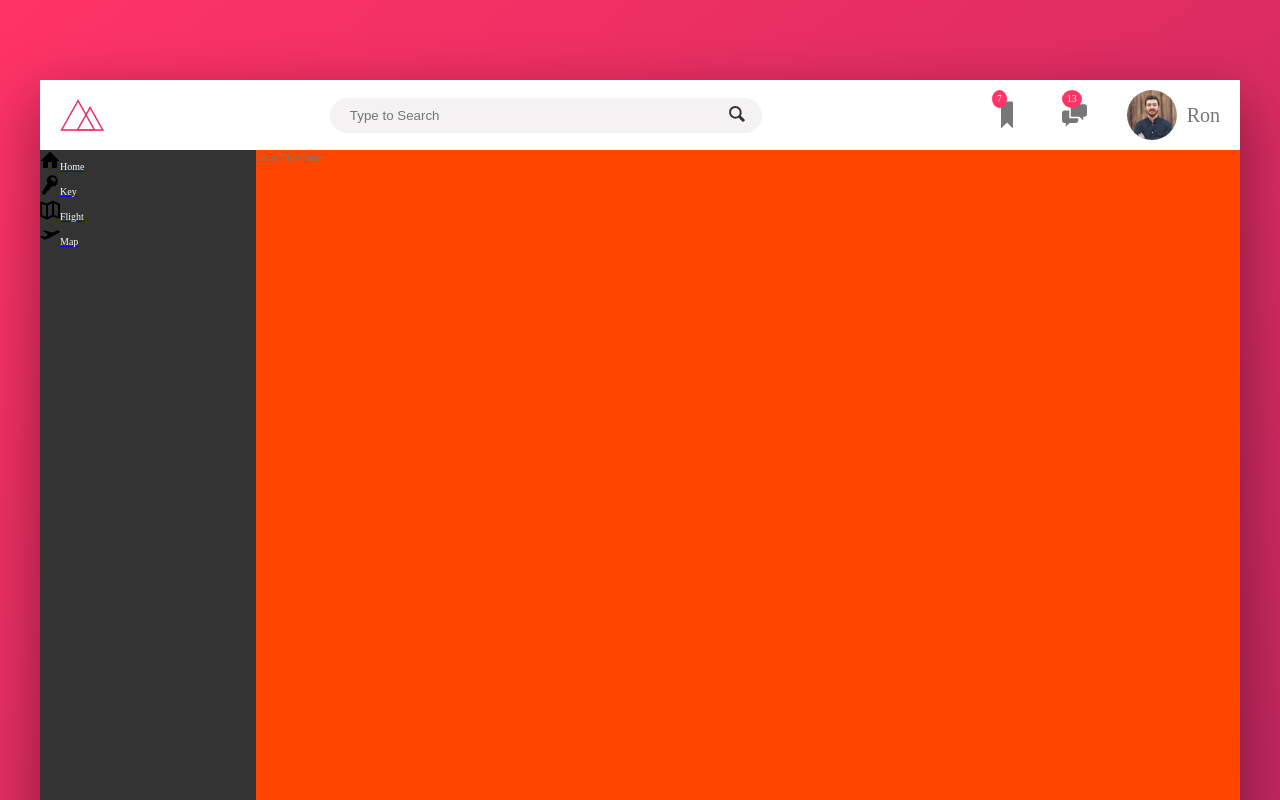
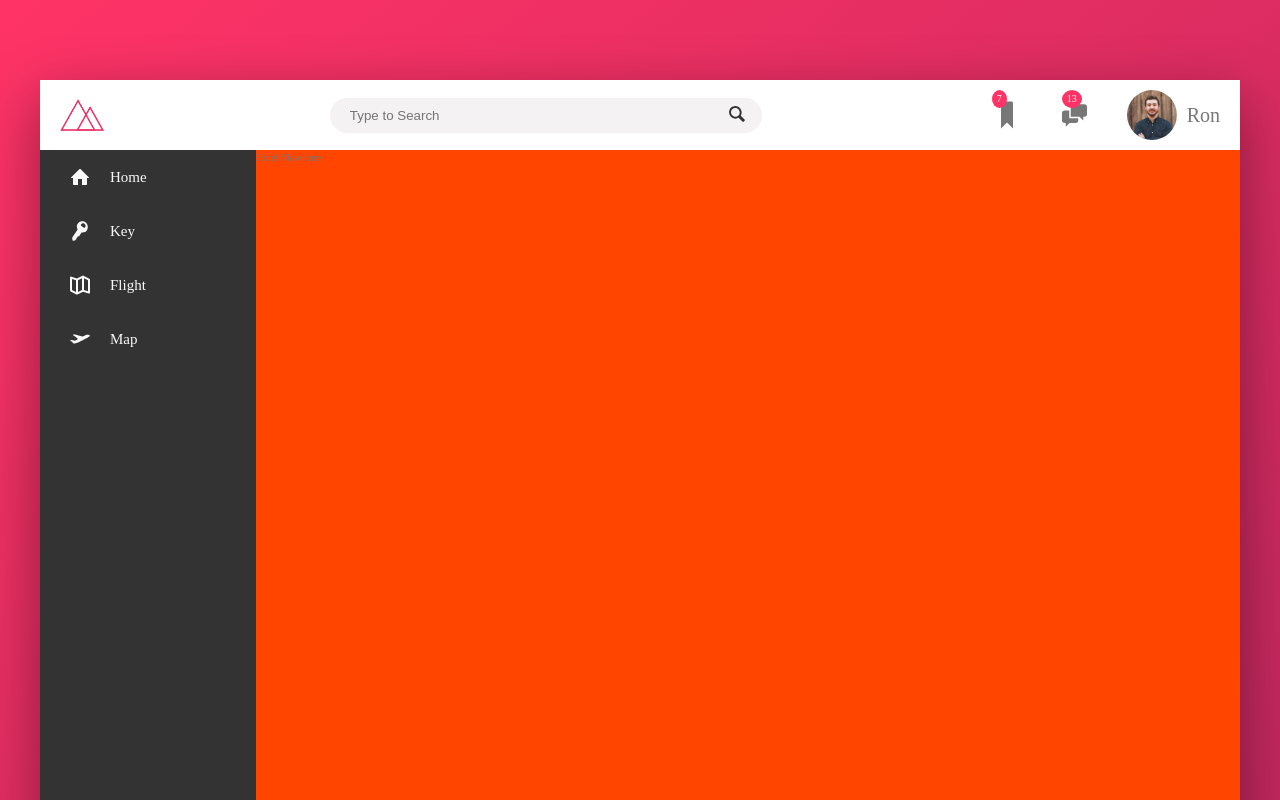
Before and after one commit to aadarsh10c/Trillio, a React (Vite) app: page / in a window 1280 px wide. Shown: the top 800 px of the page. Built offline with nearby package versions, Linux system fonts and the light colour scheme.

Commit message:
sideBarComp is completed

```diff
--- a/src/sass/components/sidebarComp.scss
+++ b/src/sass/components/sidebarComp.scss
@@ -4,20 +4,34 @@
     flex-direction: column;
     justify-content: space-between;
     .nav{
+       // background-color: red;
+        font-size: 1.5rem;
         &__box{
-            &-link{
+            &-link:link,
+            &-link:visited{
+                text-decoration: none;
+                display: flex;
+                align-items: center;
+                padding: 1.5rem 3rem;
+                color:var(--Grey-light-1);
 
             }
+
             &-icon{
                 width:2rem;
                 height:2rem;
+                margin-right: 2rem;
+                fill: currentColor;
             }
-            &-text{
-                color:var(--Grey-light-1);
+            &::before{
+                content: "";
+                display: block;
+                height: 100%;
+                background-color: orangered;
             }
+
         }
-    }
-    .legal{
 
     }
+
 }
```
